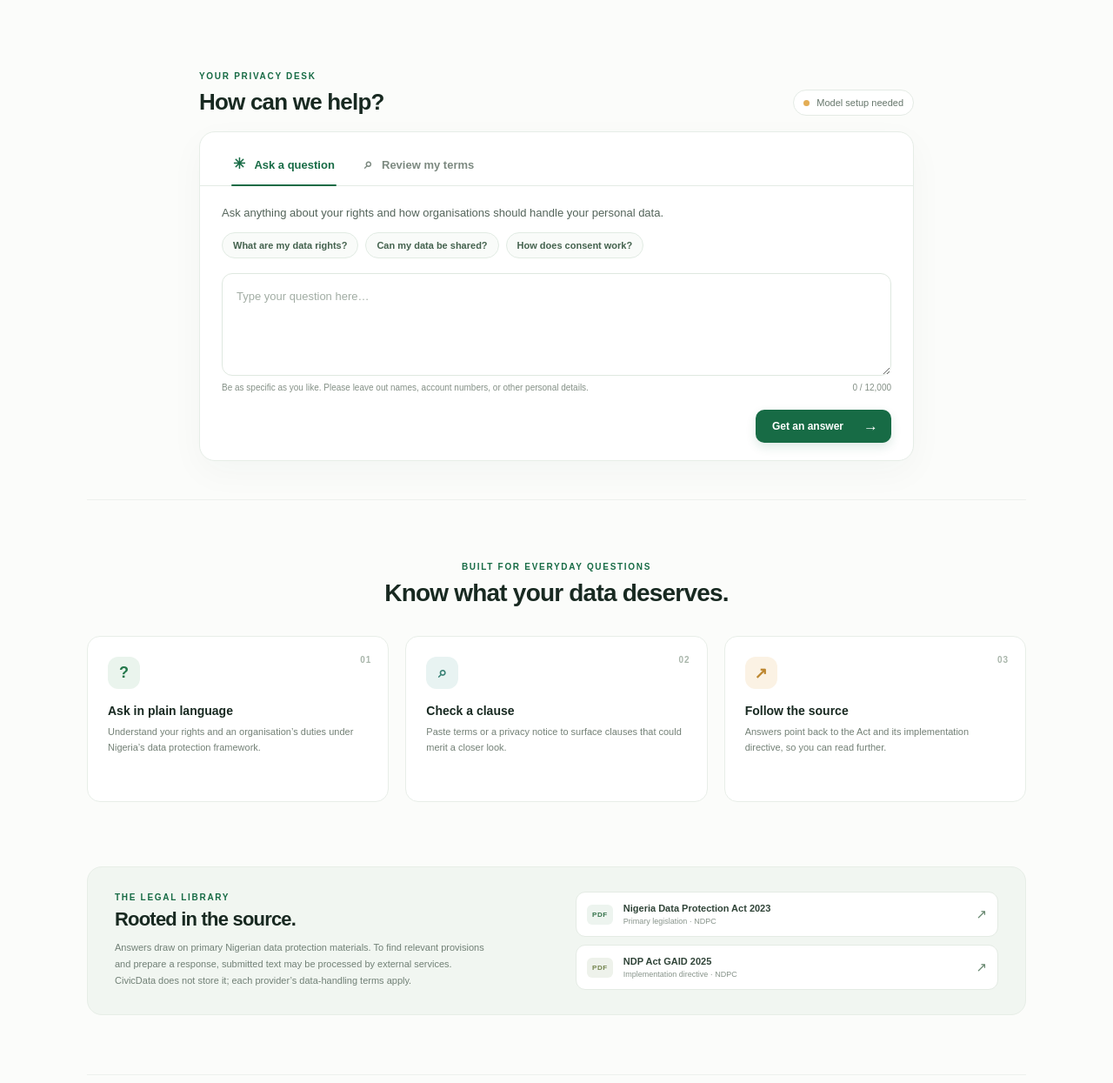
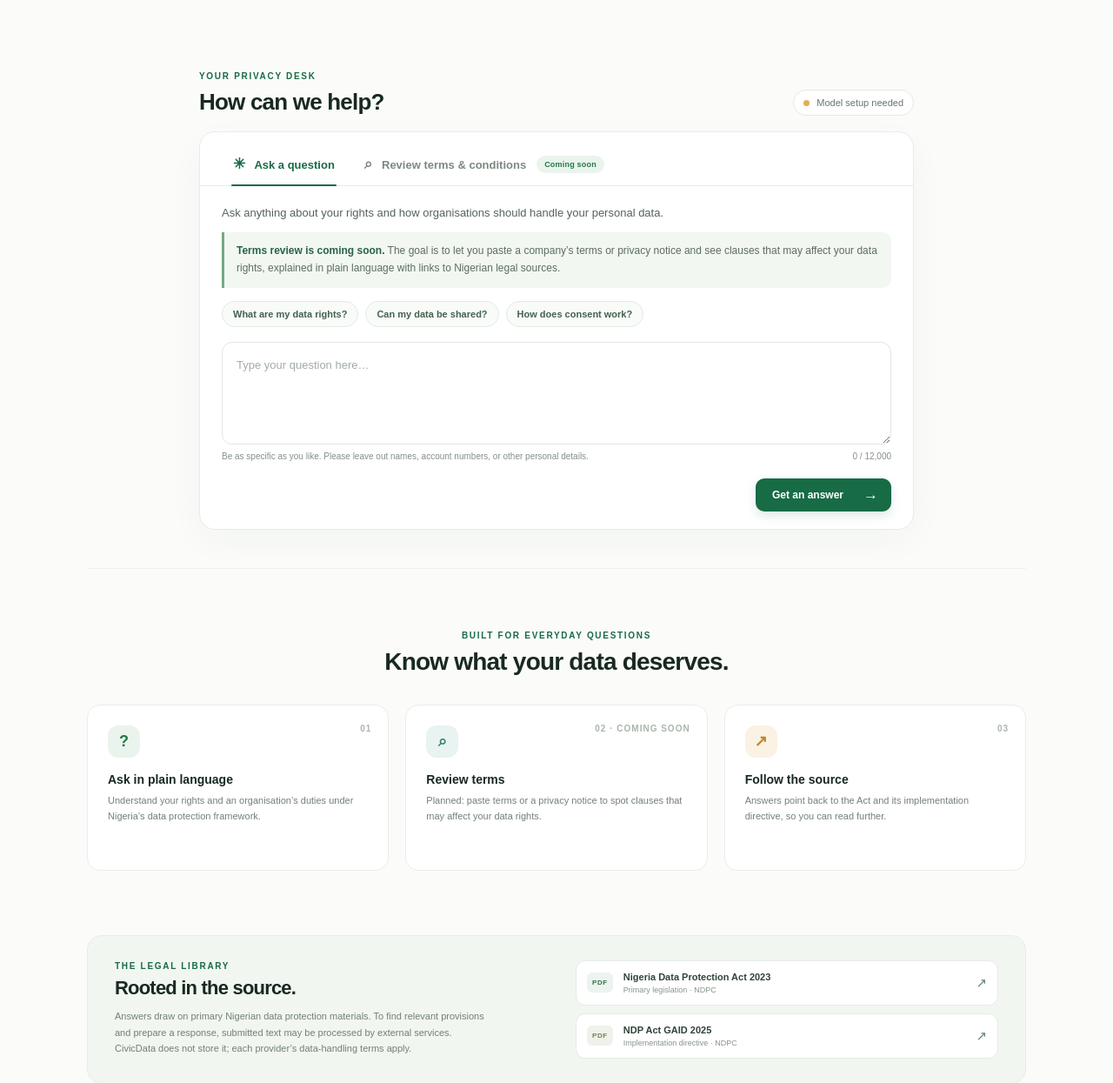
Before and after one commit to Taciturny/Regulatory_Compliance_AI_Assistant, a FastAPI app: page / in a window 1280 px wide. Shown: the part 460-1705 px from the top of the page at 87% size. Run offline with FastAPI, Linux system fonts and the light colour scheme.

Commit message:
Mark terms review as coming soon

```diff
--- a/app/main.py
+++ b/app/main.py
@@ -265,6 +265,11 @@ def chat(payload: ChatRequest):
         raise HTTPException(status_code=422, detail="Enter a question or paste the clauses you want reviewed.")
     if payload.mode not in MODES:
         raise HTTPException(status_code=422, detail="Choose Ask or Review terms.")
+    if payload.mode == "review":
+        raise HTTPException(
+            status_code=410,
+            detail="Terms review is coming soon. You can ask questions about Nigerian data protection in chat for now.",
+        )
     if len(message) > MAX_MESSAGE_CHARS:
         raise HTTPException(status_code=413, detail=f"Please keep your message under {MAX_MESSAGE_CHARS:,} characters.")
 
--- a/app/static/css/app.css
+++ b/app/static/css/app.css
@@ -53,3 +53,13 @@
 .theme-toggle:focus-visible{outline:3px solid #72aa83;outline-offset:2px}
 .theme-icon{font-size:15px;line-height:1}
 @media(max-width:700px){.top-nav.open .theme-toggle{width:max-content}}
+.mode-tab:disabled{cursor:not-allowed;color:#7b897f}
+.coming-soon-tab{display:flex;align-items:center;gap:12px}
+.coming-soon-badge{display:inline-flex;align-items:center;border-radius:20px;padding:5px 9px;background:#eaf4ed;color:#23774a;font-size:9px;font-weight:700;letter-spacing:.2px;white-space:nowrap}
+.coming-soon-explainer{margin:0 0 15px;padding:12px 14px;border-left:3px solid #74aa84;border-radius:0 9px 9px 0;background:#f2f7f2;color:#5d6d61;font-size:12px;line-height:1.65}
+.coming-soon-explainer strong{color:#276443}
+:root[data-theme="dark"] .mode-tab:disabled{color:#9eada3}
+:root[data-theme="dark"] .coming-soon-badge{background:#24382a;color:#a9dbb8}
+:root[data-theme="dark"] .coming-soon-explainer{background:#17231b;color:#a8b6ac}
+:root[data-theme="dark"] .coming-soon-explainer strong{color:#a1ddb5}
+@media(max-width:700px){.mode-tabs{flex-wrap:wrap}.mode-tab{flex:1 1 100%;justify-content:flex-start;text-align:left}.coming-soon-tab{justify-content:space-between}}
--- a/app/static/js/app.js
+++ b/app/static/js/app.js
@@ -102,19 +102,11 @@ function renderMarkdown(markdown) {
   answerText.innerHTML = output.join('');
 }
 
-const modes = {
-  ask: {
-    description: 'Ask anything about your rights and how organisations should handle your personal data.',
-    placeholder: 'Type your question here…', label: 'Your question', hint: 'Be as specific as you like. Please leave out names, account numbers, or other personal details.', button: 'Get an answer',
-    examples: ['What are my data rights?', 'Can my data be shared?', 'How does consent work?'],
-    prompts: ['What rights do I have if a company has my personal information?', 'Can an organisation share my personal data with another company?', 'What does the Nigeria Data Protection Act say about consent?'],
-  },
-  review: {
-    description: 'Paste the clause or section you are unsure about. We’ll explain possible concerns and point to the relevant law.',
-    placeholder: 'Paste a privacy clause or terms and conditions here…', label: 'Terms or privacy clause', hint: 'Paste only the relevant wording. Remove names, email addresses, and other personal details first.', button: 'Review these terms',
-    examples: ['Review this privacy clause', 'Check these consent terms', 'Look at this data sharing provision'],
-    prompts: ['We may collect and use your personal information for any purpose we consider appropriate.', 'By using this service, you agree that we may share your information with our partners.', 'We retain personal data indefinitely, even after your account is closed.'],
-  },
+const askMode = {
+  description: 'Ask anything about your rights and how organisations should handle your personal data.',
+  placeholder: 'Type your question here…', label: 'Your question', hint: 'Be as specific as you like. Please leave out names, account numbers, or other personal details.', button: 'Get an answer',
+  examples: ['What are my data rights?', 'Can my data be shared?', 'How does consent work?'],
+  prompts: ['What rights do I have if a company has my personal information?', 'Can an organisation share my personal data with another company?', 'What does the Nigeria Data Protection Act say about consent?'],
 };
 
 function setMode(nextMode) {
@@ -124,7 +116,7 @@ function setMode(nextMode) {
     tab.classList.toggle('active', active);
     tab.setAttribute('aria-selected', String(active));
   });
-  const copy = modes[mode];
+  const copy = askMode;
   description.textContent = copy.description;
   input.placeholder = copy.placeholder;
   inputLabel.textContent = copy.label;
@@ -185,7 +177,7 @@ form.addEventListener('submit', async (event) => {
     if (!response.ok) throw new Error(data.detail || 'Could not generate an answer. Please try again.');
     answerMarkdown = data.answer;
     renderMarkdown(answerMarkdown);
-    const modeLabel = mode === 'review' ? 'Terms review' : 'Question answered';
+    const modeLabel = 'Question answered';
     document.querySelector('#answer-mode').textContent = data.provider === 'cohere'
       ? `${modeLabel} · Cohere backup`
       : `${modeLabel} · Gemini`;
--- a/app/templates/index.html
+++ b/app/templates/index.html
@@ -35,10 +35,11 @@
       <div class="assistant-card">
         <div class="mode-tabs" role="tablist" aria-label="Choose a task">
           <button class="mode-tab active" id="ask-tab" role="tab" aria-selected="true" aria-controls="assistant-form" data-mode="ask"><span class="tab-icon">✳</span> Ask a question</button>
-          <button class="mode-tab" id="review-tab" role="tab" aria-selected="false" aria-controls="assistant-form" data-mode="review"><span class="tab-icon">⌕</span> Review my terms</button>
+          <button class="mode-tab coming-soon-tab" id="review-tab" type="button" role="tab" aria-selected="false" aria-disabled="true" disabled><span><span class="tab-icon">⌕</span> Review terms &amp; conditions</span><span class="coming-soon-badge">Coming soon</span></button>
         </div>
         <div class="card-body">
           <div class="mode-description" id="mode-description">Ask anything about your rights and how organisations should handle your personal data.</div>
+          <p class="coming-soon-explainer"><strong>Terms review is coming soon.</strong> The goal is to let you paste a company’s terms or privacy notice and see clauses that may affect your data rights, explained in plain language with links to Nigerian legal sources.</p>
           <div class="suggestions" id="suggestions"><button type="button" data-prompt="What rights do I have if a company has my personal information?">What are my data rights?</button><button type="button" data-prompt="Can an organisation share my personal data with another company?">Can my data be shared?</button><button type="button" data-prompt="What does the Nigeria Data Protection Act say about consent?">How does consent work?</button></div>
           <form id="assistant-form">
             <label class="sr-only" for="message-input" id="input-label">Your question</label>
@@ -57,7 +58,7 @@
       <div class="error-banner" id="error-banner" role="alert" hidden></div>
     </section>
 
-    <section class="how-section" id="how-it-works"><div class="section-kicker">BUILT FOR EVERYDAY QUESTIONS</div><h2>Know what your data deserves.</h2><div class="feature-grid"><article class="feature"><span class="feature-number">01</span><div class="feature-icon green-icon">?</div><h3>Ask in plain language</h3><p>Understand your rights and an organisation’s duties under Nigeria’s data protection framework.</p></article><article class="feature"><span class="feature-number">02</span><div class="feature-icon mint-icon">⌕</div><h3>Check a clause</h3><p>Paste terms or a privacy notice to surface clauses that could merit a closer look.</p></article><article class="feature"><span class="feature-number">03</span><div class="feature-icon gold-icon">↗</div><h3>Follow the source</h3><p>Answers point back to the Act and its implementation directive, so you can read further.</p></article></div></section>
+    <section class="how-section" id="how-it-works"><div class="section-kicker">BUILT FOR EVERYDAY QUESTIONS</div><h2>Know what your data deserves.</h2><div class="feature-grid"><article class="feature"><span class="feature-number">01</span><div class="feature-icon green-icon">?</div><h3>Ask in plain language</h3><p>Understand your rights and an organisation’s duties under Nigeria’s data protection framework.</p></article><article class="feature"><span class="feature-number">02 · COMING SOON</span><div class="feature-icon mint-icon">⌕</div><h3>Review terms</h3><p>Planned: paste terms or a privacy notice to spot clauses that may affect your data rights.</p></article><article class="feature"><span class="feature-number">03</span><div class="feature-icon gold-icon">↗</div><h3>Follow the source</h3><p>Answers point back to the Act and its implementation directive, so you can read further.</p></article></div></section>
 
     <section class="sources-section" id="sources"><div class="sources-intro"><div class="section-kicker">THE LEGAL LIBRARY</div><h2>Rooted in the source.</h2><p>Answers draw on primary Nigerian data protection materials. To find relevant provisions and prepare a response, submitted text may be processed by external services. CivicData does not store it; each provider’s data-handling terms apply.</p></div><div class="source-list"><a class="source-link" href="https://www.ndpc.gov.ng/ndp-act-2023/" target="_blank" rel="noopener noreferrer"><span class="source-file">PDF</span><span><strong>Nigeria Data Protection Act 2023</strong><small>Primary legislation · NDPC</small></span><span class="external-arrow">↗</span></a><a class="source-link" href="https://ndpc.gov.ng/wp-content/uploads/2025/07/NDP-ACT-GAID-2025-MARCH-20TH.pdf" target="_blank" rel="noopener noreferrer"><span class="source-file directive">PDF</span><span><strong>NDP Act GAID 2025</strong><small>Implementation directive · NDPC</small></span><span class="external-arrow">↗</span></a></div></section>
   </main>
```
